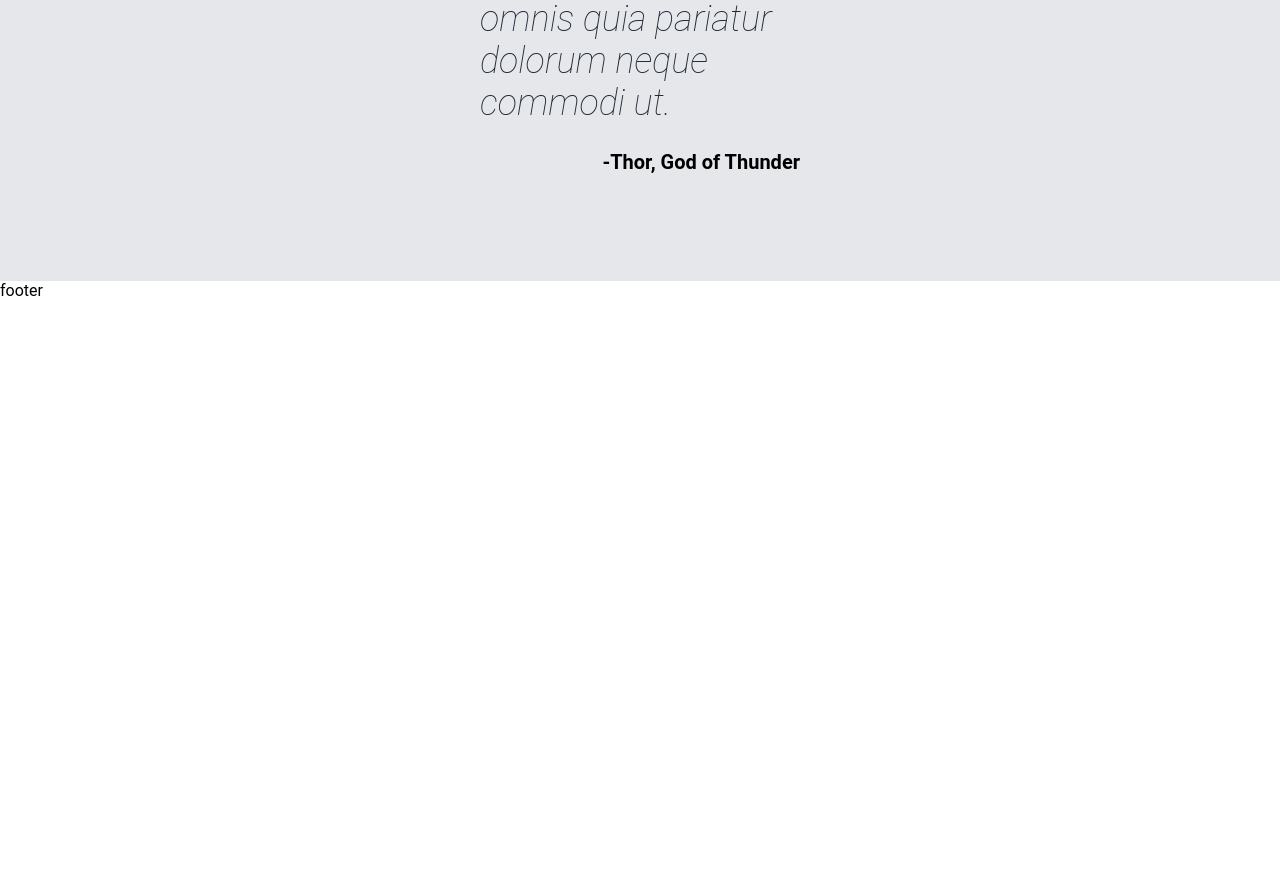
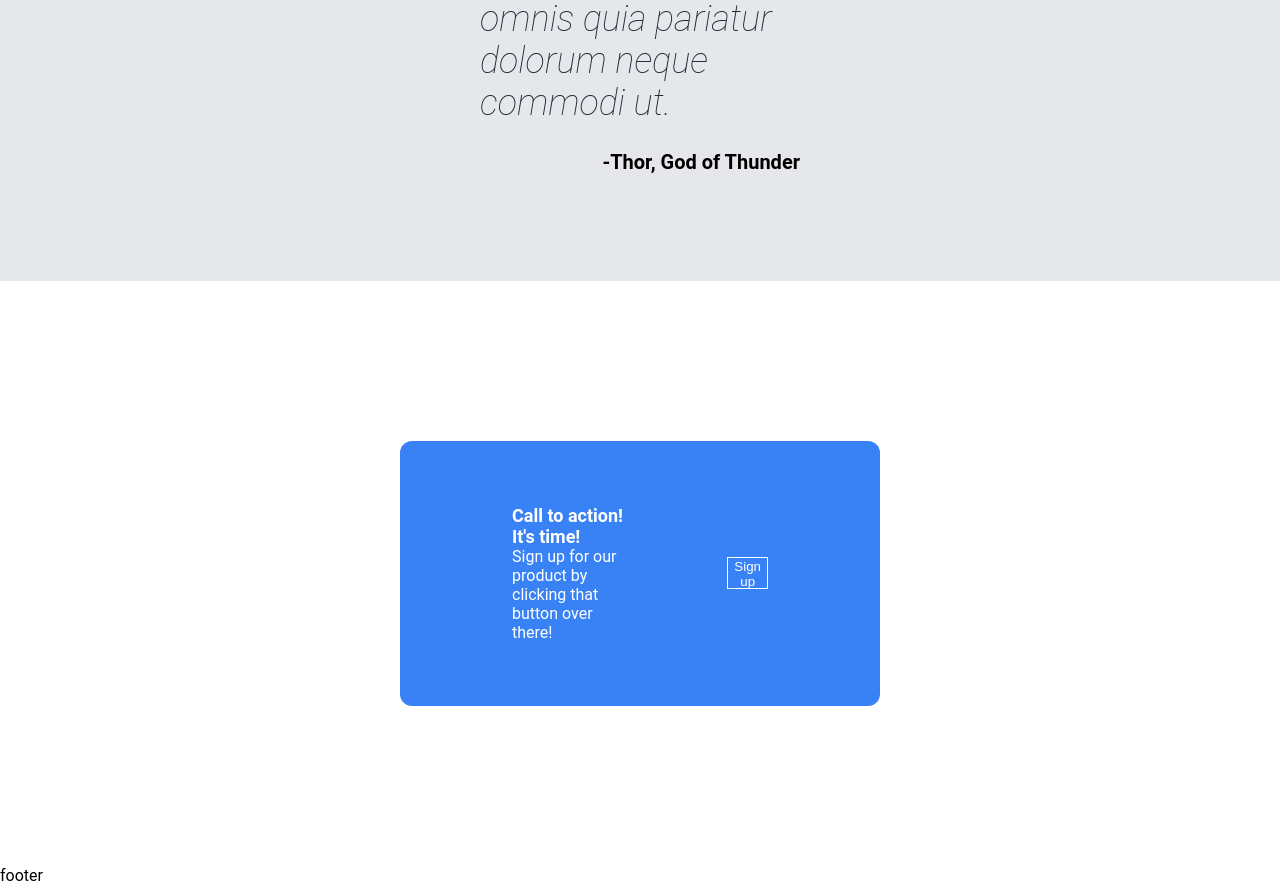
Before and after one commit to sam-rsuarez10/odin-html-css-layout, a plain HTML site: page index.html in a window 1280 px wide. Shown: the part 1626-2511 px from the top of the page. Before the commit the page ends 1926 px from the top, so only its background shows below. Drawn offline with Linux system fonts and the light colour scheme.

Commit message:
Finish style for sign-up section

```diff
--- a/index.html
+++ b/index.html
@@ -64,7 +64,15 @@
             <p class="quote">Lorem ipsum dolor sit amet consectetur adipisicing elit. Nihil odit est ea impedit, sequi repellat amet! Facere mollitia consectetur, temporibus excepturi provident eaque, omnis quia pariatur dolorum neque commodi ut.</p>
             <h4 class="author">-Thor, God of Thunder</h4>
         </section>
-        <section class="sign-up"></section>
+        <section class="sign-up">
+            <div class="sign-up__container">
+                <div class="sign-up__info">
+                    <h4>Call to action! It's time!</h4>
+                    <span>Sign up for our product by clicking that button over there!</span>
+                </div>
+                <button id="sign-up">Sign up</button>
+            </div>
+        </section>
     </main>
     <footer>footer</footer>
 </body>
--- a/styles.css
+++ b/styles.css
@@ -28,7 +28,7 @@ header {
     display: flex;
     justify-content: space-between;
     margin-top: 0.75rem;
-    gap: 46.5rem;
+    gap: 56.5rem;
 }
 
 .bottom-header__container {
@@ -147,3 +147,39 @@ button a {
     font-weight: bold;
     font-size: 20px;
 }
+
+.sign-up {
+    display: flex;
+    justify-content: center;
+    align-items: center;
+    padding: 10rem 25rem;
+    color: white;
+}
+
+.sign-up__container {
+    display: flex;
+    justify-content: center;
+    align-items: center;
+    gap: 6rem;
+    background-color: #3882F6;
+    padding: 4rem 7rem;
+    border-radius: 0.75rem;
+}
+
+.sign-up__info {
+    display: flex;
+    flex-direction: column;
+    align-items: flex-start;
+}
+
+.sign-up__info h4 {
+    padding: 0;
+    margin: 0;
+    font-weight: bolder;
+    font-size: 18px;
+}
+
+#sign-up {
+    color: white;
+    border: 0.05rem solid white;
+}
```
